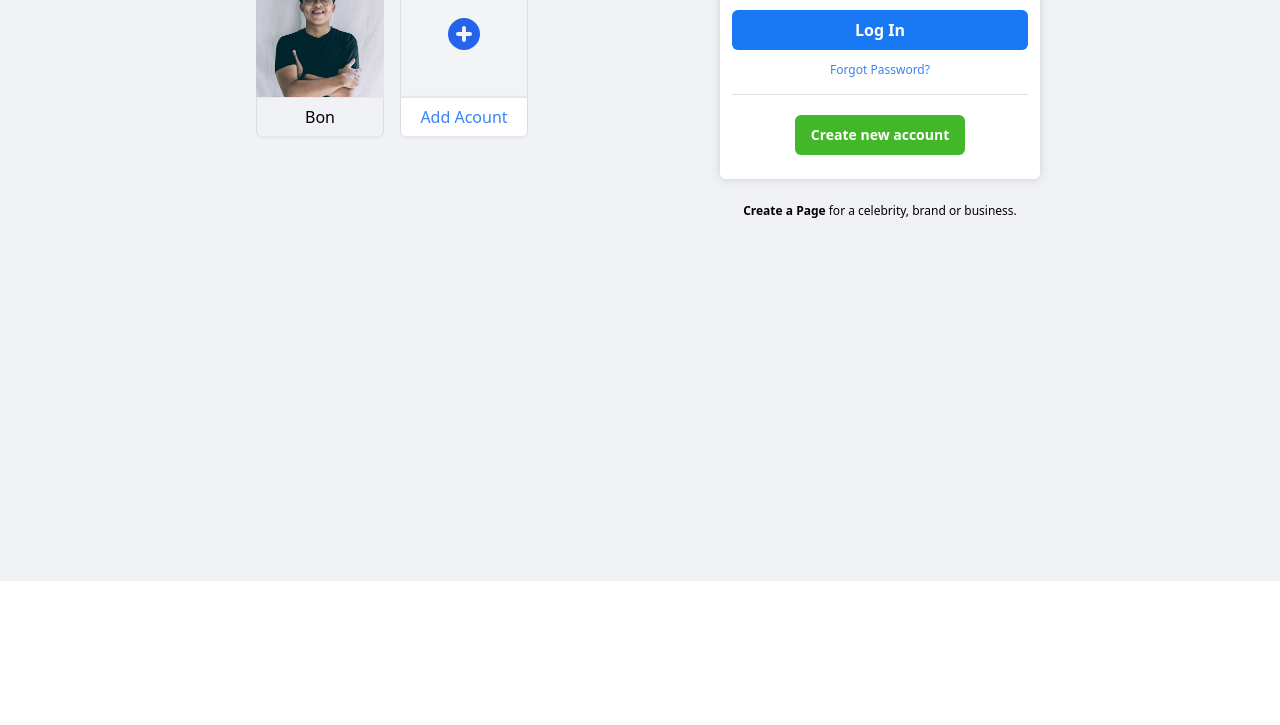
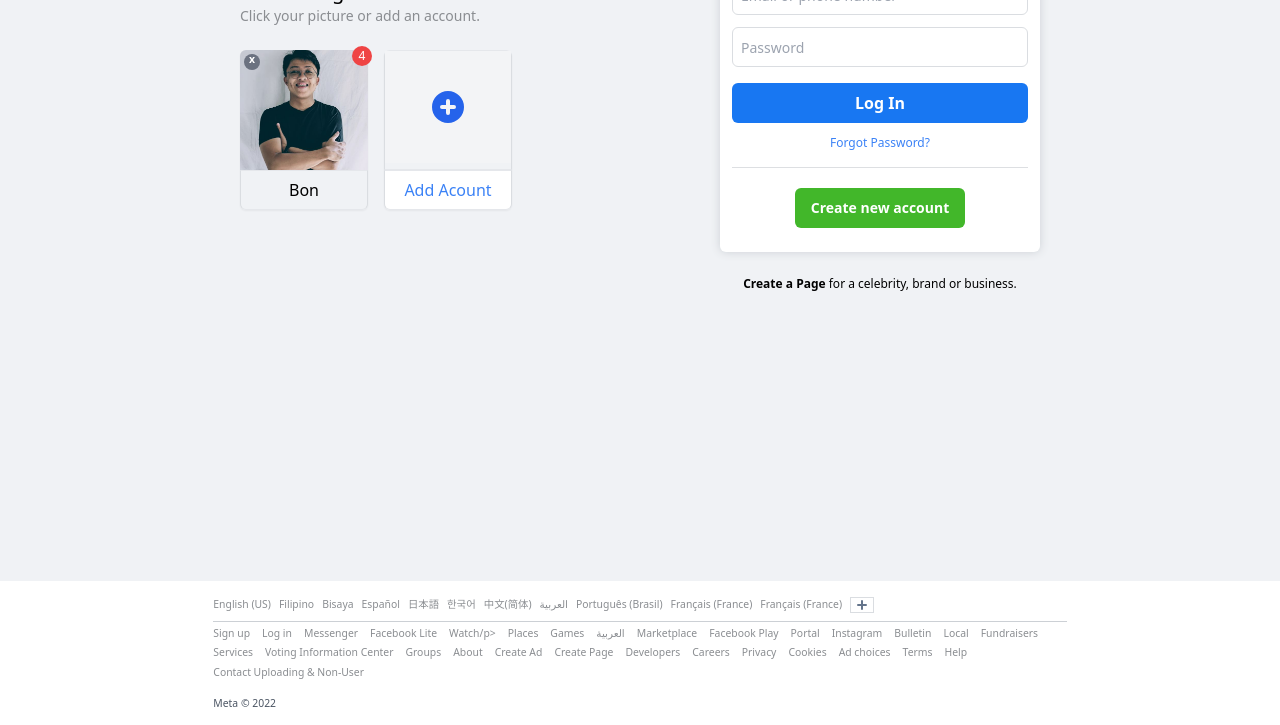
Before and after one commit to aguilanbon/exploring-tailwind, a website: page src/index.html in a window 1280 px wide. Shown: the part 219-944 px from the top of the page. Before the commit the page ends 800 px from the top, so only its background shows below. Drawn offline with Linux system fonts and the light colour scheme.

Commit message:
fb clone footer

```diff
--- a/src/index.html
+++ b/src/index.html
@@ -8,11 +8,11 @@
     <title>Document</title>
 </head>
 <body>
-    <div class="flex flex-col w-screen h-screen bg-fb-background">
-        <div class="flex w-screen flex-col content-center items-center">
-            <div class="flex h-5/6 w-9/12 justify-center mt-6">
-            <div class="flex flex-col w-1/2 border-1 border-solid border-slate-50 items-center justify-center">
-               <div class="flex flex-col justify-center item-start w-s">
+    <div class="flex flex-col w-full h-auto bg-fb-background">
+        <div class="flex flex-col h-screen content-center items-center">
+            <div class="flex w-3/4 h-4/6 justify-center mt-6">
+            <div class="flex flex-col w-1/2 border-1 border-solid border-slate-50 items-start justify-center">
+               <div class="flex flex-col justify-center item-start">
                     <div class="flex flex-col">
                         <h1 class="text-fb-logo text-3xl font-sans font-bold mb-2">facebook</h1>
                         <p class=" font-normal text-xl ">Recent Logins</p>
@@ -49,7 +49,7 @@
                     </div>
                </div>
             </div>
-            <div class="w-1/2 flex flex-col justify-center items-center mt-28">
+            <div class=" flex flex-col justify-center items-center mt-28">
                 <div class=" h-auto w-80 bg-white p-3 rounded-md shadow-try flex flex-col items-center">
                     <input type="text" name="" id="" class="w-full h-10 border border-solid border-fb-border-color2 rounded-md p-2 text-sm focus:outline-none focus:border-blue-500" placeholder="Email or phone number">
                     <input type="password" name="" id="" class="w-full h-10 border border-solid border-fb-border-color2 rounded-md p-2 text-sm focus:outline-none focus:border-blue-500 mt-3" placeholder="Password">
@@ -64,6 +64,60 @@
             </div>
             </div>
         </div>
+        <div class="flex flex-col w-full bg-white h-36 items-center">
+            <div class="flex w-8/12 mt-4 border-b border-solid border-fb-border-color flex-wrap">
+                    <p class="text-xxs text-fb-text-gray mr-2 mb-2 hover:underline hover:cursor-pointer">English (US)</p>
+                    <p class="text-xxs text-fb-text-gray mr-2 mb-2 hover:underline hover:cursor-pointer">Filipino</p>
+                    <p class="text-xxs text-fb-text-gray mr-2 mb-2 hover:underline hover:cursor-pointer">Bisaya</p>
+                    <p class="text-xxs text-fb-text-gray mr-2 mb-2 hover:underline hover:cursor-pointer">Español</p>
+                    <p class="text-xxs text-fb-text-gray mr-2 mb-2 hover:underline hover:cursor-pointer">日本語</p>
+                    <p class="text-xxs text-fb-text-gray mr-2 mb-2 hover:underline hover:cursor-pointer">한국어</p>
+                    <p class="text-xxs text-fb-text-gray mr-2 mb-2 hover:underline hover:cursor-pointer">中文(简体)</p>
+                    <p class="text-xxs text-fb-text-gray mr-2 mb-2 hover:underline hover:cursor-pointer">العربية</p>
+                    <p class="text-xxs text-fb-text-gray mr-2 mb-2 hover:underline hover:cursor-pointer">Português (Brasil)</p>
+                    <p class="text-xxs text-fb-text-gray mr-2 mb-2 hover:underline hover:cursor-pointer">Français (France)</p>
+                    <p class="text-xxs text-fb-text-gray mr-2 mb-2 hover:underline hover:cursor-pointer">Français (France)</p>
+                    <button class="bg-white border border-fb-border-color2 h-4 flex items-center justify-center w-6">
+                        <svg xmlns="http://www.w3.org/2000/svg" class="h-5 w-5 fill-slate-500" viewBox="0 0 20 20" fill="currentColor">
+                            <path fill-rule="evenodd" d="M10 5a1 1 0 011 1v3h3a1 1 0 110 2h-3v3a1 1 0 11-2 0v-3H6a1 1 0 110-2h3V6a1 1 0 011-1z" clip-rule="evenodd" />
+                        </svg>
+                    </button>
+            </div>
+            <div class="flex w-8/12 flex-wrap">
+                <p class="text-xxs text-fb-text-gray mr-3 mt-1 hover:underline hover:cursor-pointer">Sign up</p>
+                <p class="text-xxs text-fb-text-gray mr-3 mt-1 hover:underline hover:cursor-pointer">Log in</p>
+                <p class="text-xxs text-fb-text-gray mr-3 mt-1 hover:underline hover:cursor-pointer">Messenger</p>
+                <p class="text-xxs text-fb-text-gray mr-3 mt-1 hover:underline hover:cursor-pointer">Facebook Lite</p>
+                <p class="text-xxs text-fb-text-gray mr-3 mt-1 hover:underline hover:cursor-pointer">Watch/p>
+                <p class="text-xxs text-fb-text-gray mr-3 mt-1 hover:underline hover:cursor-pointer">Places</p>
+                <p class="text-xxs text-fb-text-gray mr-3 mt-1 hover:underline hover:cursor-pointer">Games</p>
+                <p class="text-xxs text-fb-text-gray mr-3 mt-1 hover:underline hover:cursor-pointer">العربية</p>
+                <p class="text-xxs text-fb-text-gray mr-3 mt-1 hover:underline hover:cursor-pointer">Marketplace</p>
+                <p class="text-xxs text-fb-text-gray mr-3 mt-1 hover:underline hover:cursor-pointer">Facebook Play</p>
+                <p class="text-xxs text-fb-text-gray mr-3 mt-1 hover:underline hover:cursor-pointer">Portal</p>
+                <p class="text-xxs text-fb-text-gray mr-3 mt-1 hover:underline hover:cursor-pointer">Instagram</p>
+                <p class="text-xxs text-fb-text-gray mr-3 mt-1 hover:underline hover:cursor-pointer">Bulletin</p>
+                <p class="text-xxs text-fb-text-gray mr-3 mt-1 hover:underline hover:cursor-pointer">Local</p>
+                <p class="text-xxs text-fb-text-gray mr-3 mt-1 hover:underline hover:cursor-pointer">Fundraisers</p>
+                <p class="text-xxs text-fb-text-gray mr-3 mt-1 hover:underline hover:cursor-pointer">Services</p>
+                <p class="text-xxs text-fb-text-gray mr-3 mt-1 hover:underline hover:cursor-pointer">Voting Information Center</p>
+                <p class="text-xxs text-fb-text-gray mr-3 mt-1 hover:underline hover:cursor-pointer">Groups</p>
+                <p class="text-xxs text-fb-text-gray mr-3 mt-1 hover:underline hover:cursor-pointer">About</p>
+                <p class="text-xxs text-fb-text-gray mr-3 mt-1 hover:underline hover:cursor-pointer">Create Ad</p>
+                <p class="text-xxs text-fb-text-gray mr-3 mt-1 hover:underline hover:cursor-pointer">Create Page</p>
+                <p class="text-xxs text-fb-text-gray mr-3 mt-1 hover:underline hover:cursor-pointer">Developers</p>
+                <p class="text-xxs text-fb-text-gray mr-3 mt-1 hover:underline hover:cursor-pointer">Careers</p>
+                <p class="text-xxs text-fb-text-gray mr-3 mt-1 hover:underline hover:cursor-pointer">Privacy</p>
+                <p class="text-xxs text-fb-text-gray mr-3 mt-1 hover:underline hover:cursor-pointer">Cookies</p>
+                <p class="text-xxs text-fb-text-gray mr-3 mt-1 hover:underline hover:cursor-pointer">Ad choices</p>
+                <p class="text-xxs text-fb-text-gray mr-3 mt-1 hover:underline hover:cursor-pointer">Terms</p>
+                <p class="text-xxs text-fb-text-gray mr-3 mt-1 hover:underline hover:cursor-pointer">Help</p>
+                <p class="text-xxs text-fb-text-gray mr-3 mt-1 hover:underline hover:cursor-pointer">Contact Uploading & Non-User</p>
+            </div>
+            <div class="flex w-8/12 mt-2">
+                <p class="text-xxs text-gray-600 mr-3 mt-2 hover:underline hover:cursor-pointer">Meta &copy; 2022</p>
+            </div>
+        </div>
     </div>
 </body>
 </html>
```
Also changed, not shown: dist/output.css.
